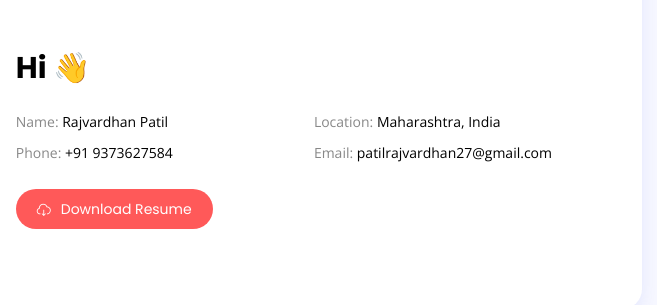
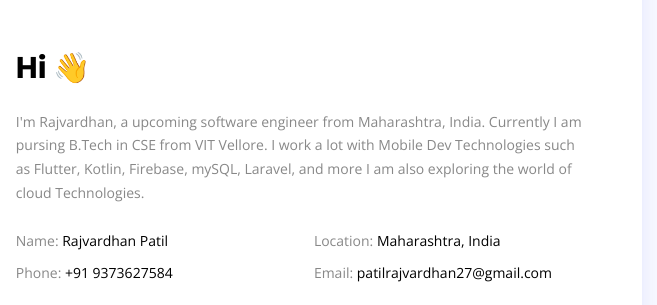
Before and after one commit to patilrajvardhan27/Portfloio-Website, a plain HTML site: page index.html in a window 1280 px wide. Shown: the part 902-1207 px from the top of the page, 583-1240 px from the left. Drawn offline with nearby package versions, Linux system fonts and the light colour scheme.

Commit message:
Update index.html

```diff
--- a/index.html
+++ b/index.html
@@ -116,7 +116,7 @@
 				</div>
 				<div class="col-md-9">
 					<h2 class="mt-4 mt-md-0 mb-4">Hi 👋</h2>
-					<!-- <p class="mb-0">I'm Rajvardhan, a upcoming software engineer from Maharashtra, India. Currently I am pursing B.Tech in CSE from VIT Vellore. I work a lot with  Mobile Dev Technologies such as Flutter, Kotlin, Firebase, mySQL, Laravel, and more I am also exploring the world of clouf Technologies.</p> -->
+					<p class="mb-0">I'm Rajvardhan, a upcoming software engineer from Maharashtra, India. Currently I am pursing B.Tech in CSE from VIT Vellore. I work a lot with  Mobile Dev Technologies such as Flutter, Kotlin, Firebase, mySQL, Laravel, and more I am also exploring the world of cloud Technologies.</p>
 					<div class="row my-4">
 						<div class="col-md-6">
 							<p class="mb-2">Name: <span class="text-dark">Rajvardhan Patil</span></p>
```
